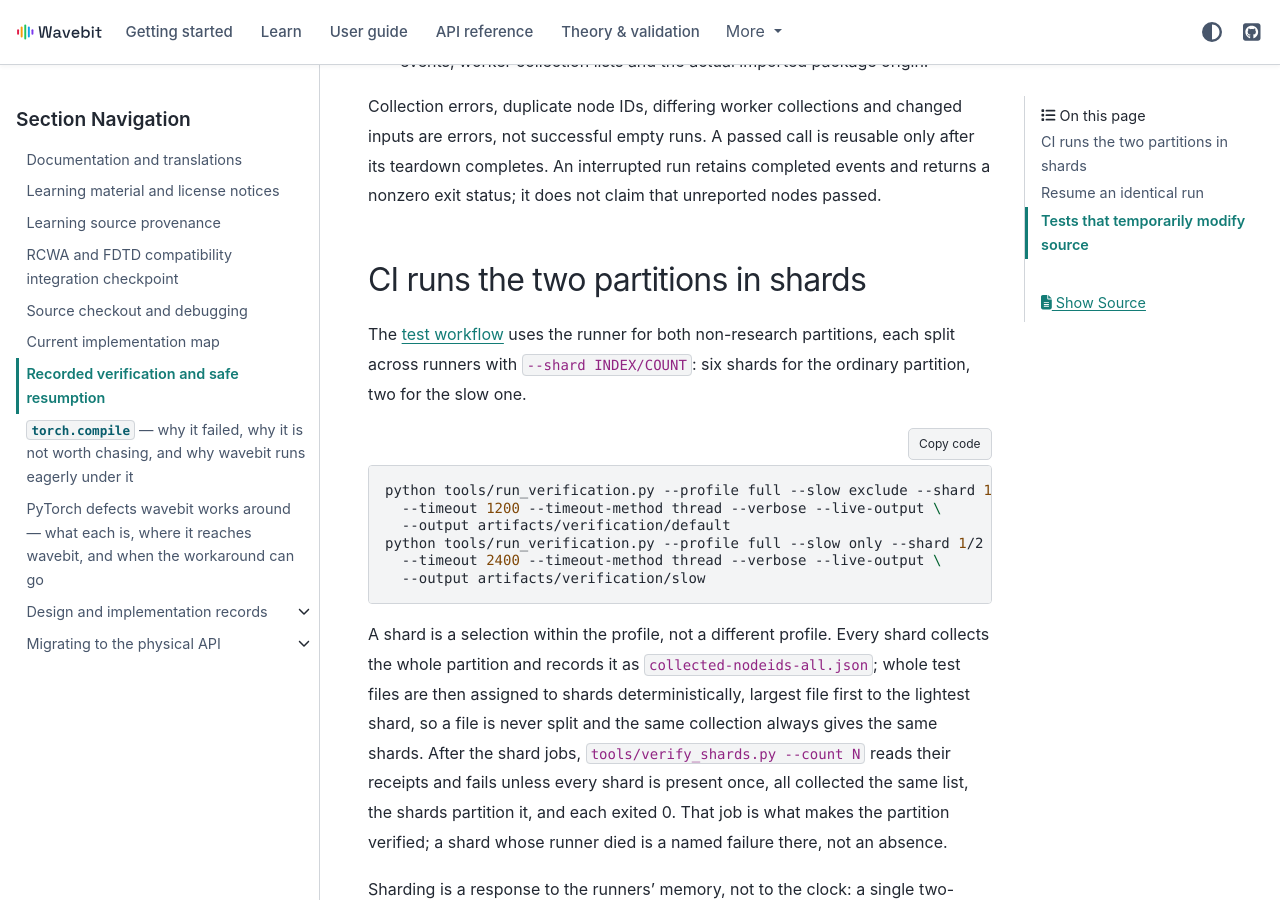
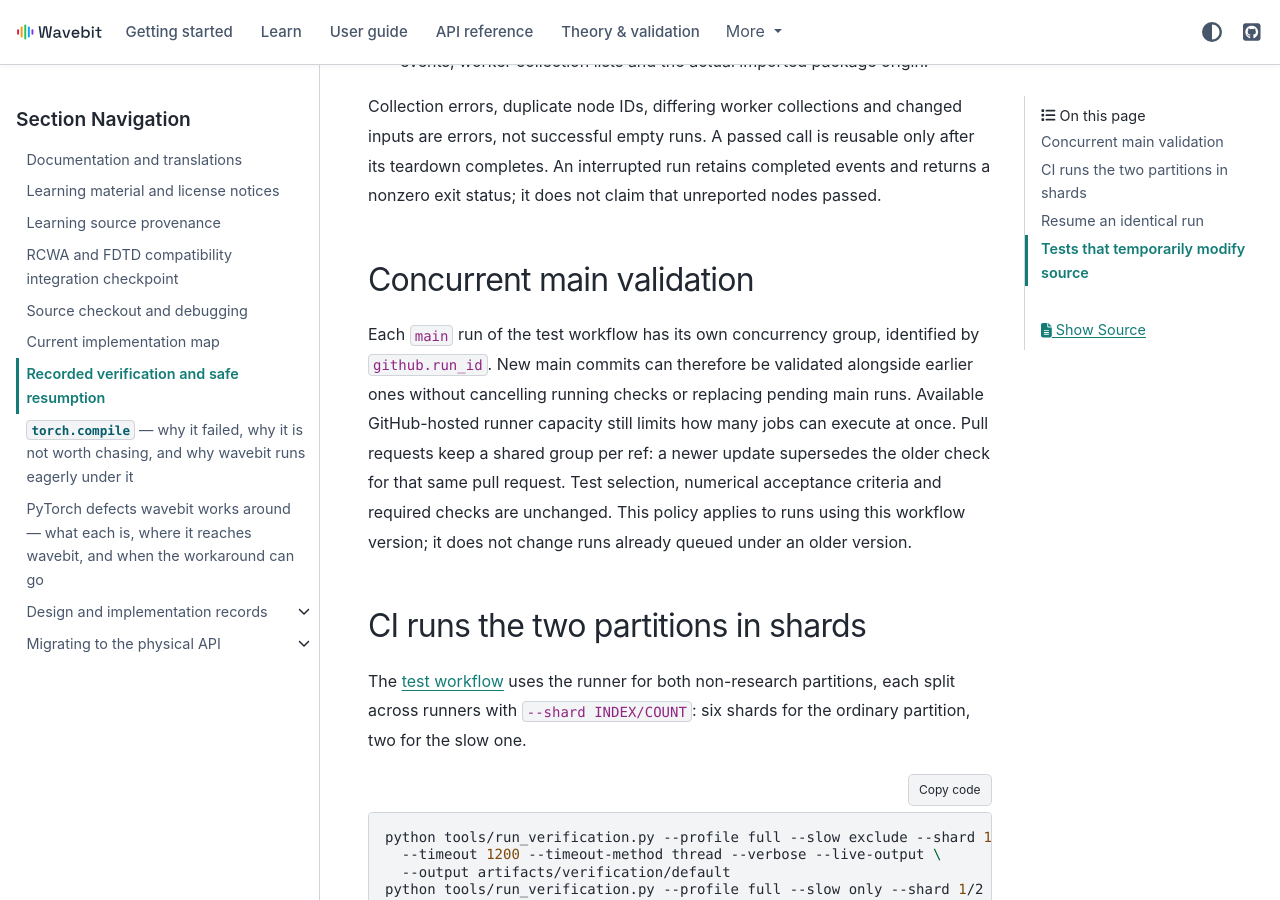
Before and after one commit to fieldalgo/wavebit, a Sphinx documentation site: the page built from docs/development/verification.md, in a window 1280 px wide and 900 px high, scrolled down 1648 px. Built offline with Sphinx 7.4.7 and the PyData theme 0.15.4, drawn with Linux system fonts in a browser that asks for light colours; pages that are not in the unit, such as notebooks, are missing from menus.

Commit message:
ci: validate main commits concurrently without cancellation
Co-authored-by: Codex <noreply@openai.com>

```diff
--- a/docs/development/verification.md
+++ b/docs/development/verification.md
@@ -57,6 +57,17 @@ Collection errors, duplicate node IDs, differing worker collections and changed
 inputs are errors, not successful empty runs. A passed call is reusable only
 after its teardown completes. An interrupted run retains completed events and
 returns a nonzero exit status; it does not claim that unreported nodes passed.
+
+## Concurrent main validation
+
+Each `main` run of the test workflow has its own concurrency group, identified by
+`github.run_id`. New main commits can therefore be validated alongside earlier
+ones without cancelling running checks or replacing pending main runs. Available
+GitHub-hosted runner capacity still limits how many jobs can execute at once.
+Pull requests keep a shared group per ref: a newer update supersedes the older
+check for that same pull request. Test selection, numerical acceptance criteria
+and required checks are unchanged. This policy applies to runs using this workflow
+version; it does not change runs already queued under an older version.
 
 ## CI runs the two partitions in shards
 
```
Also changed, not shown: docs/locales/ko/pages/development/verification.md (+11 -0 lines), 1 other file.
